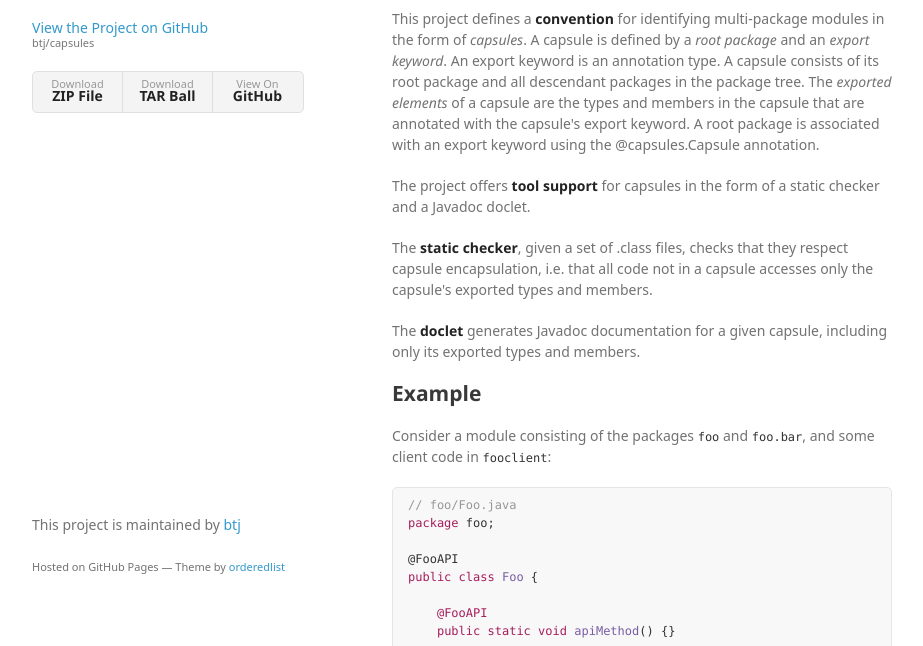
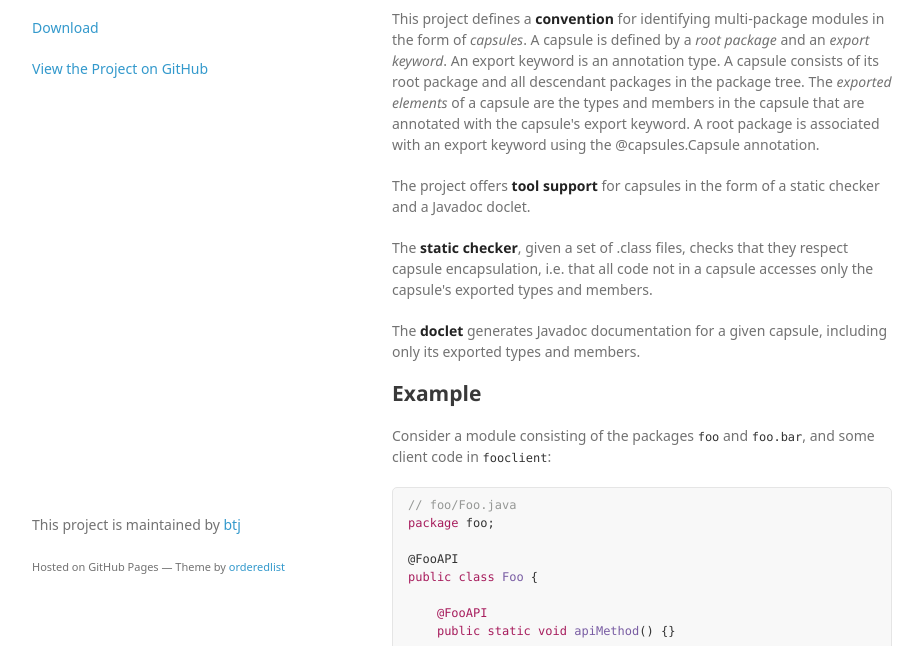
Before and after one commit to btj/capsules, a plain HTML site: page index.html in a window 1280 px wide. Shown: the part 154-800 px from the top of the page, without its empty margins (178-1101 px from the left). Drawn offline with Linux system fonts and the light colour scheme; a web font is replaced by a local one.

Commit message:
Update index.html

```diff
--- a/index.html
+++ b/index.html
@@ -18,14 +18,8 @@
         <h1>capsules</h1>
         <p>A static encapsulation checker and doclet for multi-package Java modules</p>
 
-        <p class="view"><a href="https://github.com/btj/capsules">View the Project on GitHub <small>btj/capsules</small></a></p>
-
-
-        <ul>
-          <li><a href="https://github.com/btj/capsules/zipball/master">Download <strong>ZIP File</strong></a></li>
-          <li><a href="https://github.com/btj/capsules/tarball/master">Download <strong>TAR Ball</strong></a></li>
-          <li><a href="https://github.com/btj/capsules">View On <strong>GitHub</strong></a></li>
-        </ul>
+        <p class="view"><a href="https://github.com/btj/capsules/releases/download/v1.3/capsules-1.3.zip">Download</a></p>
+        <p class="view"><a href="https://github.com/btj/capsules">View the Project on GitHub</a></p>
       </header>
       <section>
         <p>Modular software development implies a <strong>distinction between interface and implementation</strong>. Java supports treating classes and packages as modules through its access modifiers. However, Java lacks such support for multi-package modules.</p>
```
